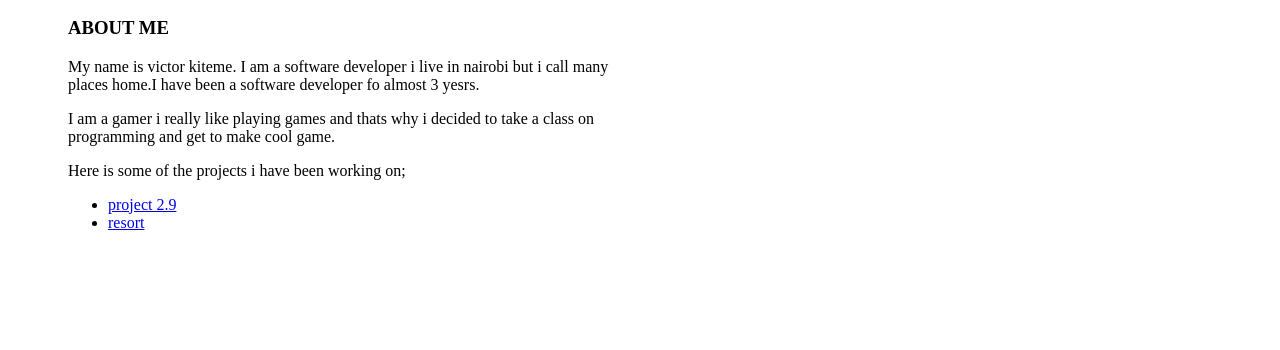
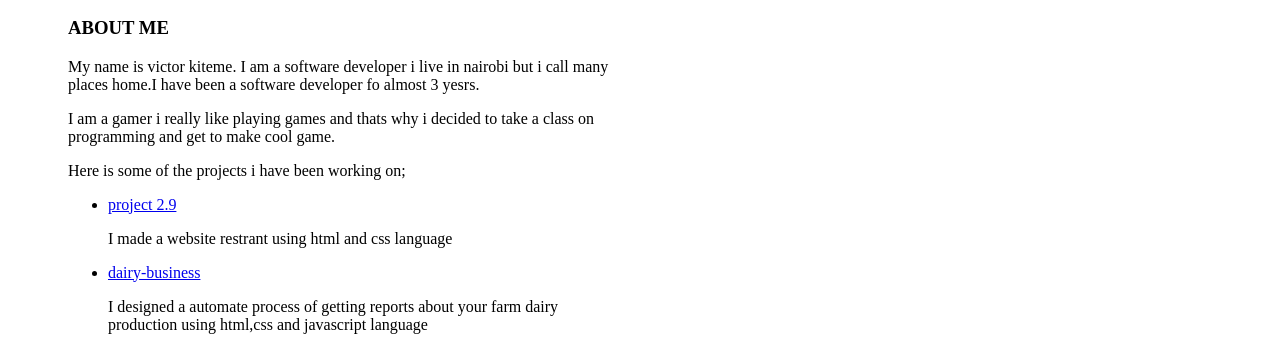
Before and after one commit to victorkitesh/portfolio, a plain HTML site: page index.html in a window 1280 px wide. Shown: the part 458-808 px from the top of the page. Drawn offline with Linux system fonts and the light colour scheme.

Commit message:
added brife description of my projects

```diff
--- a/index.html
+++ b/index.html
@@ -26,7 +26,9 @@
         <p>Here is some of the  projects i have been working on;</p>
         <ul>
           <li><a href="https://github.com/victorkitesh/Anitas-Kitchen">project 2.9</a></li>
-          <li><a href="https://github.com/victorkitesh/Resort-Website">resort</a></li>
+          <p>I made a website restrant using html and css language</p>
+          <li><a href="https://github.com/victorkitesh/dairy-business">dairy-business</a></li>
+          <p>I designed a automate process of getting reports about your farm dairy production using html,css and javascript language </p>
         </ul>
 
       </div>
```
